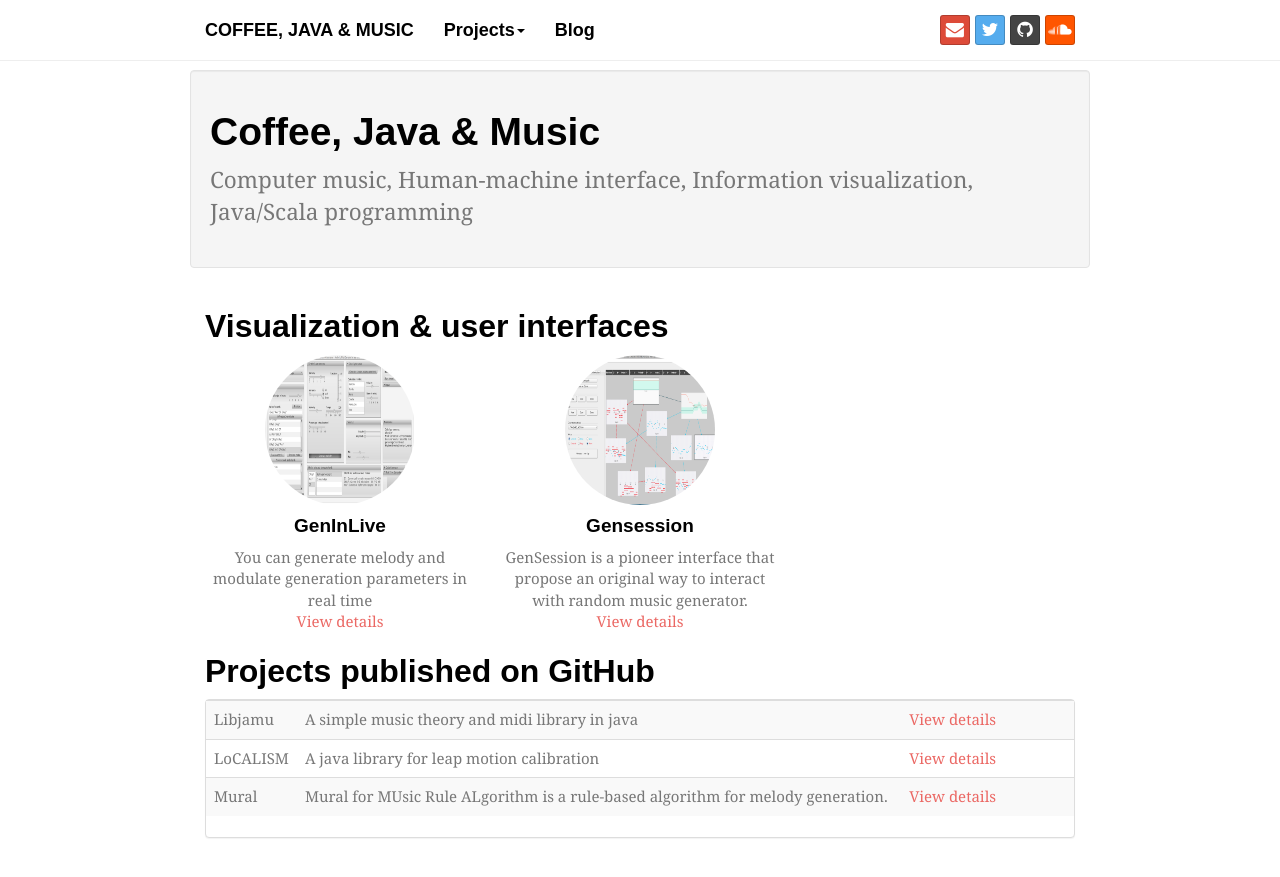
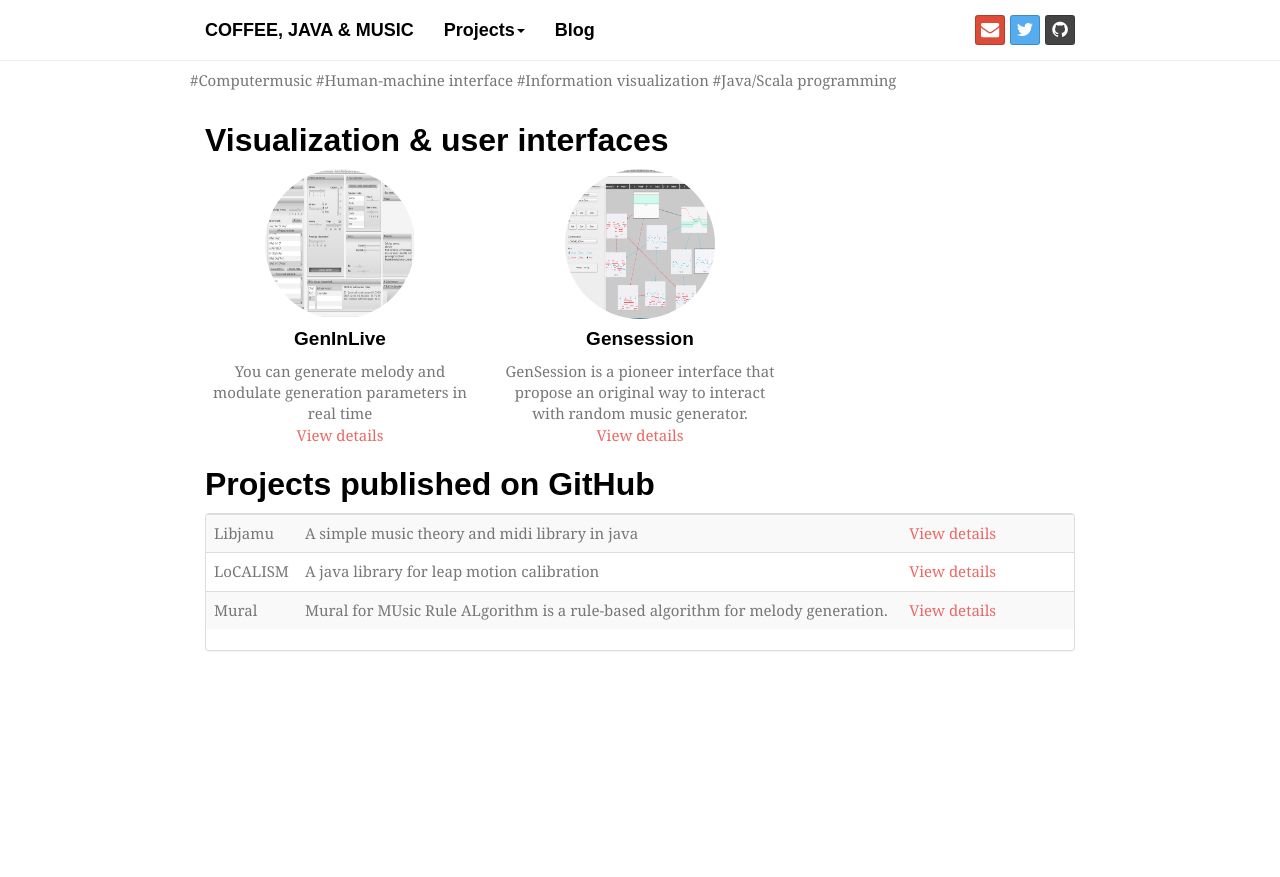
Before and after one commit to francoiscabrol/francoiscabrol.github.source, a Jekyll site: the page built from index.html, in a window 1280 px wide and 900 px high. Shown: the top 877 px of the window. Built offline with Jekyll 4.4.1, drawn with Linux system fonts in a browser that asks for light colours; nearby versions of some CDN libraries; some web fonts are replaced.

Commit message:
Modified header and main page

```diff
--- a/_config.yml
+++ b/_config.yml
@@ -1,6 +1,6 @@
 name: Coffee, Java & Music
 author: François Cabrol
-accroche: Computer music, Human-machine interface, Information visualization, Java/Scala programming
+accroche: "#Computermusic #Human-machine interface #Information visualization #Java/Scala programming"
 mail: francois.cabrol@live.ca
 markdown: kramdown
 safe: false
--- a/_layouts/default.html
+++ b/_layouts/default.html
@@ -65,11 +65,11 @@
                 <i class="fa fa-github"></i><D-r>
               </a>
             </li>
-            <li>
+            <!-- <li>
               <a href="https://soundcloud.com/francoiscabrol" class="btn btn-sm btn-social-icon btn-soundcloud"  data-toggle="tooltip" data-placement="bottom" title="My SoundCloud">
                 <i class="fa fa-soundcloud"></i>
               </a>
-            </li>
+	    </li> -->
           </ul>
         </div><!--/.nav-collapse -->
       </div>
--- a/index.html
+++ b/index.html
@@ -5,10 +5,7 @@ title: Home
 
 <div id="home" xmlns="http://www.w3.org/1999/html">
   <div class="row marketing">
-      <div class="well">
-          <h1>{{ site.name }}</h1>
-          <p class="lead">{{ site.accroche }}</p>
-    </div>
+          <p class="">{{ site.accroche }}</p>
   </div>
   <h2>Visualization & user interfaces</h2>
       <div class="row">
```
